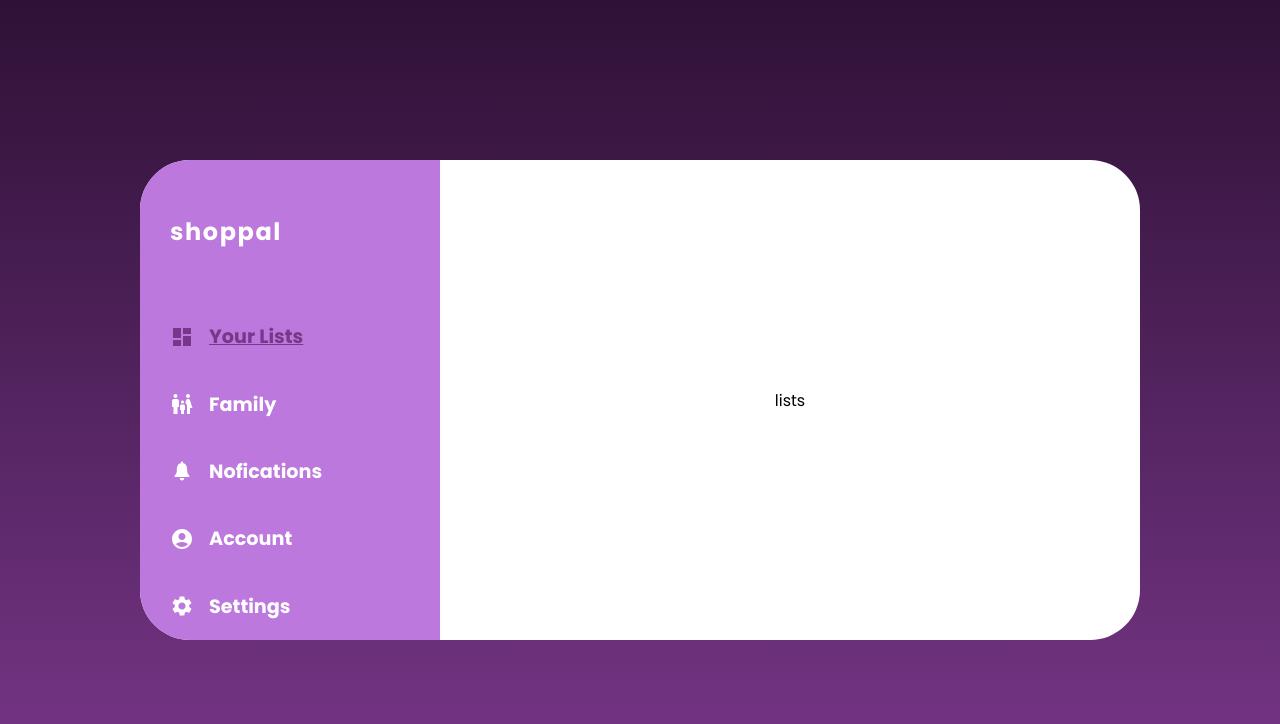
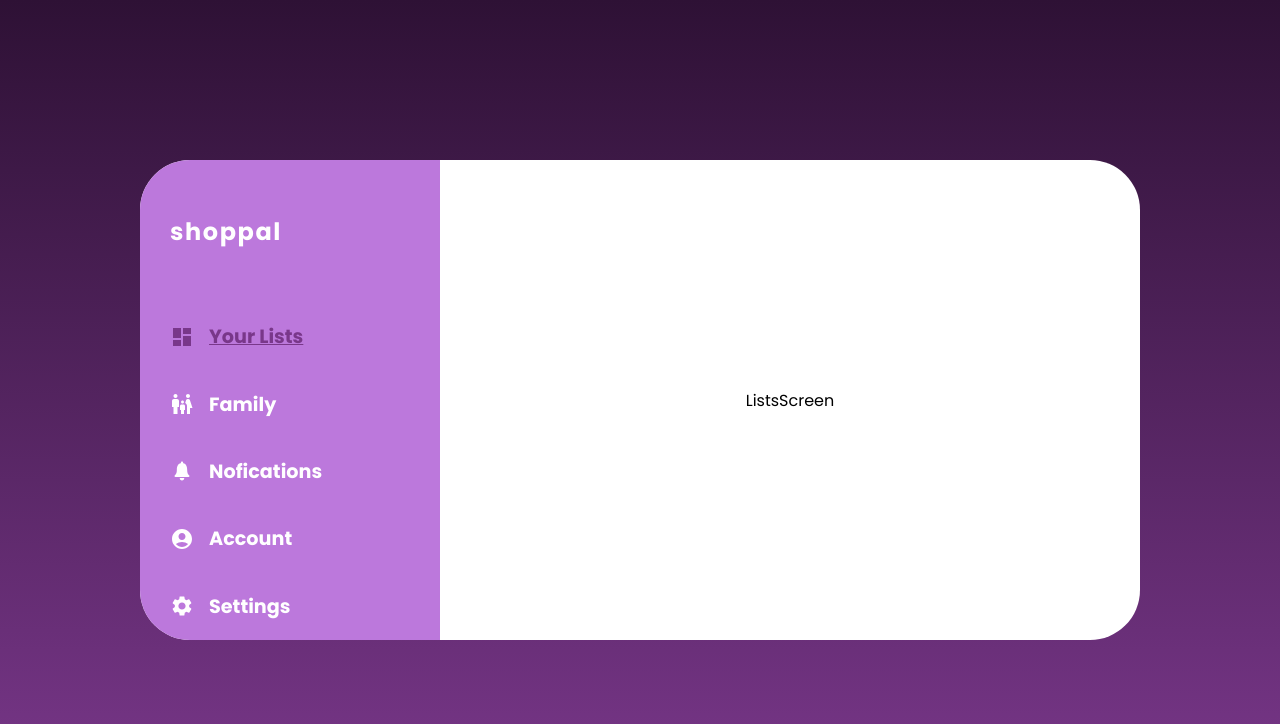
Before and after one commit to katty-ptk/shopping_list, a React (Create React App) app: page / in a window 1280 px wide. Shown: the top 724 px of the page. Built offline with nearby package versions, Linux system fonts and the light colour scheme.

Commit message:
finished rendering screen

```diff
--- /dev/null
+++ b/src/components/account/AccountScreen.tsx
@@ -0,0 +1,9 @@
+import React from 'react'
+
+function AccountScreen() {
+  return (
+    <div>AccountScreen</div>
+  )
+}
+
+export default AccountScreen
--- /dev/null
+++ b/src/components/family/FamilyScreen.tsx
@@ -0,0 +1,9 @@
+import React from 'react'
+
+function FamilyScreen() {
+  return (
+    <div>FamilyScreen</div>
+  )
+}
+
+export default FamilyScreen
--- a/src/components/home_screen/RightData.tsx
+++ b/src/components/home_screen/RightData.tsx
@@ -1,15 +1,28 @@
 import { useAppStateStore } from '../../stores/app_state.store';
+import AccountScreen from '../account/AccountScreen';
+import FamilyScreen from '../family/FamilyScreen';
+import ListsScreen from '../lists/ListsScreen';
+import NotificationsScreen from '../notifications/NotificationsScreen';
+import SettingsScreen from '../settings/SettingsScreen';
 
 function RightData() {
 
   const screen = useAppStateStore( (state) => state.screen );
+
+  const screen_components = [
+    <ListsScreen />,
+    <FamilyScreen />,
+    <NotificationsScreen />,
+    <AccountScreen />,
+    <SettingsScreen />
+  ]
 
   return (
     <div
         id = "right_data"
     >
 
-    { screen.screen_name }
+    { screen_components[screen.screen_index] }
 
     </div>
   )
--- /dev/null
+++ b/src/components/lists/ListsScreen.tsx
@@ -0,0 +1,9 @@
+import React from 'react'
+
+function ListsScreen() : any{
+  return (
+    <div>ListsScreen</div>
+  )
+}
+
+export default ListsScreen
--- /dev/null
+++ b/src/components/notifications/NotificationsScreen.tsx
@@ -0,0 +1,9 @@
+import React from 'react'
+
+function NotificationsScreen() {
+  return (
+    <div>NotificationsScreen</div>
+  )
+}
+
+export default NotificationsScreen
--- /dev/null
+++ b/src/components/settings/SettingsScreen.tsx
@@ -0,0 +1,9 @@
+import React from 'react'
+
+function SettingsScreen() {
+  return (
+    <div>SettingsScreen</div>
+  )
+}
+
+export default SettingsScreen
```
